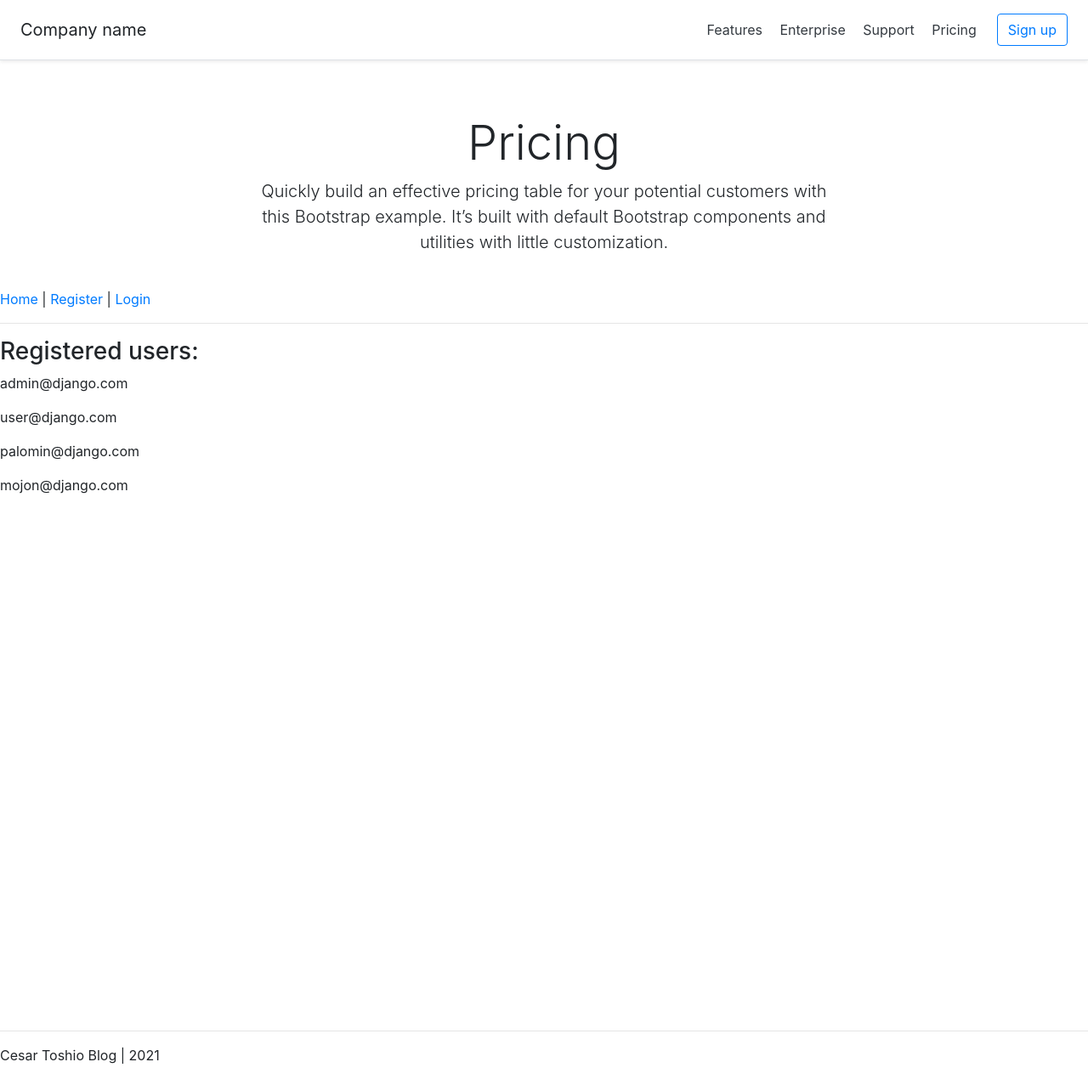
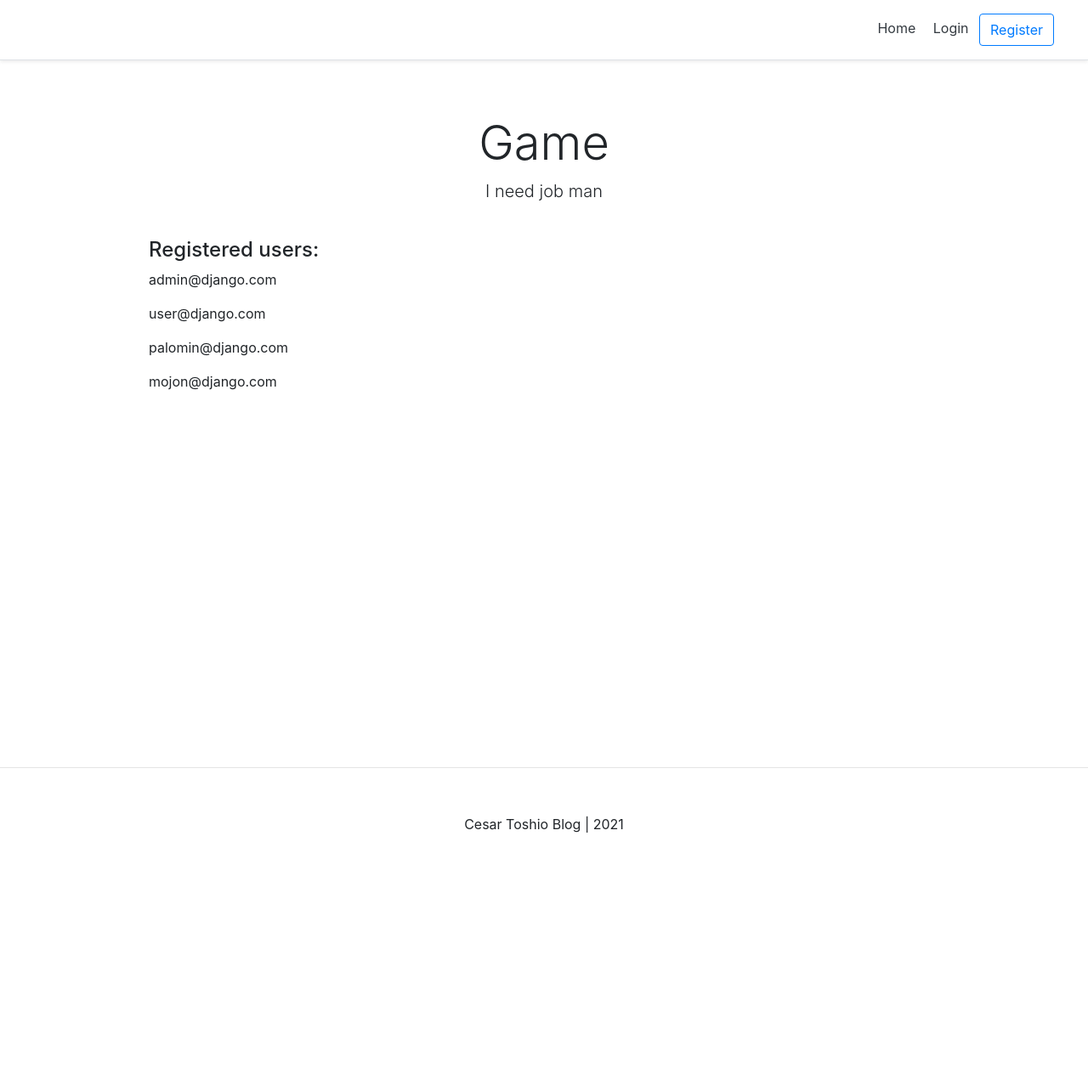
Before and after one commit to ctoshio/MySiteDjango, a Django app: page / in a window 1280 px wide. Shown: the whole page at 85% size. After the commit the page ends 980 px from the top, so only its background shows below. Run offline with Django 3.2, Linux system fonts and the light colour scheme; data comes from the database, SQL or seed files in the repository; both versions use the stored data as it was after the commit; some libraries are stand-ins or nearby versions.

Commit message:
18-boostrap style FooterHeaderBody

```diff
--- a/personal/templates/personal/home.html
+++ b/personal/templates/personal/home.html
@@ -2,10 +2,19 @@
 
 {% block content  %}
 
-<h3>Registered users:</h3>
-{% for account in accounts %}
-    <p>{{ account }}</p>
-{% endfor %}
+<div class="pricing-header px-3 py-3 pt-md-5 pb-md-4 mx-auto text-center">
+    <h1 class="display-4">Game</h1>
+    <p class="lead">I need job man </p>
+</div>
+
+<div class="container">
+    <div class="d-flex flex-column">
+        <h4>Registered users:</h4>
+        {% for account in accounts %}
+            <p>{{ account }}</p>
+        {% endfor %}
+    </div>
+</div>
 
 
 {% endblock content %}
--- a/templates/snippets/footer.html
+++ b/templates/snippets/footer.html
@@ -1,5 +1,15 @@
+<style type="text/css">
+    .footer{
+        min-height: 100px;
+    }
+</style>
+
+<!-- footer -->
 <hr>
-    <p>Cesar Toshio Blog | 2021</p>
+<div class="d-flex flex-row align-items-center footer">
+    <p class="m-auto">Cesar Toshio Blog | 2021</p>
+</div>
+<!-- end footer -->
 
 <script src="https://code.jquery.com/jquery-3.3.1.slim.min.js" integrity="sha384-q8i/X+965DzO0rT7abK41JStQIAqVgRVzpbzo5smXKp4YfRvH+8abtTE1Pi6jizo"
 crossorigin="anonymous"></script>
--- a/templates/snippets/header.html
+++ b/templates/snippets/header.html
@@ -22,32 +22,24 @@ crossorigin="anonymous">
 }
 </style>
 
+<!-- HEADER -->
 <div class="d-flex flex-column flex-md-row align-items-center p-3 px-md-4 mb-3 bg-white border-bottom shadow-sm">
-    <h5 class="my-0 mr-md-auto font-weight-normal">Company name</h5>
+    <h5 class="my-0 mr-md-auto font-weight-normal">
+        {% if request.user.is_authenticated %}
+        <p>Hello, {{request.user.username}}</p>
+        {% endif %}
+    </h5>
     <nav class="my-2 my-md-0 mr-md-3">
-      <a class="p-2 text-dark" href="#">Features</a>
-      <a class="p-2 text-dark" href="#">Enterprise</a>
-      <a class="p-2 text-dark" href="#">Support</a>
-      <a class="p-2 text-dark" href="#">Pricing</a>
+      {% if request.user.is_authenticated %}
+        <a class="p-2 text-dark" href="{% url 'home' %}">Home</a>
+        <a class="p-2 text-dark" href="{% url 'account' %}">Account</a>
+        <a class="p-2 text-dark" href="{% url 'logout' %}">Logout</a>
+      {% else %}
+        <a class="p-2 text-dark" href="{% url 'home' %}">Home</a>
+        <a class="p-2 text-dark" href="{% url 'login' %}"> Login</a>
+        <a class="btn btn-outline-primary" href="{% url 'register' %}">Register</a>
+      {% endif %}
     </nav>
-    <a class="btn btn-outline-primary" href="#">Sign up</a>
 </div>
 
-<div class="pricing-header px-3 py-3 pt-md-5 pb-md-4 mx-auto text-center">
-    <h1 class="display-4">Pricing</h1>
-    <p class="lead">Quickly build an effective pricing table for your potential customers with this Bootstrap example. It’s built with default Bootstrap components and utilities with little customization.</p>
-</div>
-
-{% if request.user.is_authenticated %}
-    <p><a href="{% url 'home' %}">Home</a> |
-        <a href="{% url 'account' %}">Account</a> |
-        <a href="{% url 'logout' %}">Logout</a></p>
-    <p>Hello, {{request.user.username}}</p>
-{% else %}
-    <p>
-        <a href="{% url 'home' %}">Home</a> |
-        <a href="{% url 'register' %}">Register</a> |
-        <a href="{% url 'login' %}"> Login</a>
-    </p>
-{% endif %}
-<hr>
+<!-- END HEADER -->
```
Also changed, not shown: db.sqlite3. Lines whose indentation alone changed are shown as unchanged.
